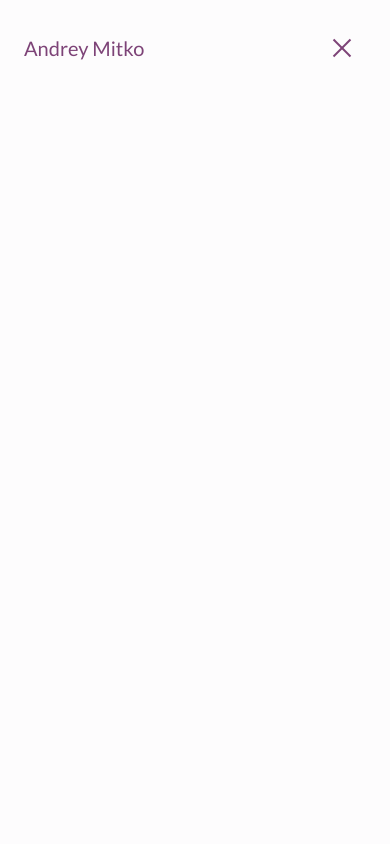
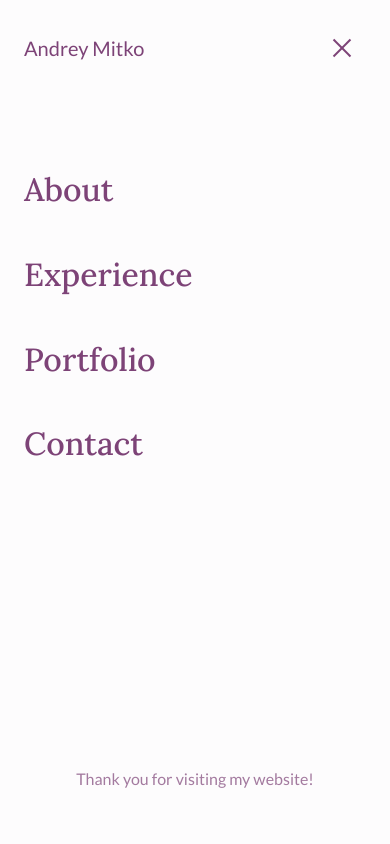
Before and after one commit to andrey-mitko/andreymitko.com.v2, a Next.js app: page / in a window 390 px wide. Both pictures are taken after a click on the button 342 px from the left and 48 px from the top of the page. Shown: the top 844 px of the page. Built offline with nearby package versions, Linux system fonts and the light colour scheme.

Commit message:
Added content to mobile menu

```diff
--- a/components/Navbar/index.tsx
+++ b/components/Navbar/index.tsx
@@ -1,6 +1,14 @@
 import React, { useState } from "react";
-import { NavWrapper, Title, MobileMenu } from "./styles";
+import {
+  NavWrapper,
+  Title,
+  MobileMenu,
+  MobileMenuLinksWrapper,
+  MobileMenuLink,
+  ThankYouText,
+} from "./styles";
 import { Slant as Hamburger } from "hamburger-react";
+import { NavItem } from "../../types";
 
 type Props = {
   bgColor: string;
@@ -8,6 +16,27 @@ type Props = {
 
 const Navbar = (props: Props) => {
   const [isMobileMenuOpen, setIsMobileMenuOpen] = useState(false);
+
+  // MARK: - Navigation Data
+  const navigationItems: NavItem[] = [
+    {
+      title: "About",
+      url: "/#about",
+    },
+    {
+      title: "Experience",
+      url: "/#experience",
+    },
+    {
+      title: "Portfolio",
+      url: "/#portfolio",
+    },
+    {
+      title: "Contact",
+      url: "/#contact",
+    },
+  ];
+
   return (
     <>
       <NavWrapper color={isMobileMenuOpen ? "lightpurple" : props.bgColor}>
@@ -28,7 +57,15 @@ const Navbar = (props: Props) => {
           {/* Laptop Menu Goes Here */}
         </nav>
       </NavWrapper>
-      <MobileMenu $isMobileMenuOpen={isMobileMenuOpen}></MobileMenu>
+      <MobileMenu $isMobileMenuOpen={isMobileMenuOpen}>
+        <MobileMenuLinksWrapper>
+          {navigationItems.map((item, index) => (
+            <MobileMenuLink key={index}> {item.title} </MobileMenuLink>
+          ))}
+        </MobileMenuLinksWrapper>
+
+        <ThankYouText>Thank you for visiting my website!</ThankYouText>
+      </MobileMenu>
     </>
   );
 };
--- a/components/Navbar/styles.tsx
+++ b/components/Navbar/styles.tsx
@@ -28,9 +28,41 @@ export const MobileMenu = styled.div<MobileMenuProps>`
   height: 100%;
   background-color: var(--color-lightpurple);
   transition: ${navbarTransitions};
-  pointer-events: none;
+  pointer-events: ${(props: MobileMenuProps) =>
+    props.$isMobileMenuOpen === true ? "all" : "none"};
   opacity: ${(props: MobileMenuProps) =>
     props.$isMobileMenuOpen === true ? 1 : 0};
+`;
+
+export const MobileMenuLinksWrapper = styled.div`
+  margin: 24px;
+  display: flex;
+  flex-direction: column;
+  align-items: baseline;
+  justify-content: space-between;
+  margin-top: 172px;
+
+  /* Space Between Flex Items */
+  > :not(:first-child) {
+    margin-top: 48px;
+  }
+`;
+
+export const ThankYouText = styled.p`
+  position: fixed;
+  bottom: 56px;
+  font-size: 16px;
+  text-align: center;
+  width: 100%;
+  color: var(--color-purple);
+  opacity: 0.7;
+`;
+
+export const MobileMenuLink = styled.a`
+  font-size: 32px;
+  font-weight: 500;
+  font-family: var(--font-lora);
+  color: var(--color-purple);
 `;
 
 type TitleProps = {
--- a/types.tsx
+++ b/types.tsx
@@ -10,3 +10,8 @@ export interface PortfolioProject {
   image: string;
   url: string;
 }
+
+export interface NavItem {
+  title: string;
+  url: string;
+}
```
